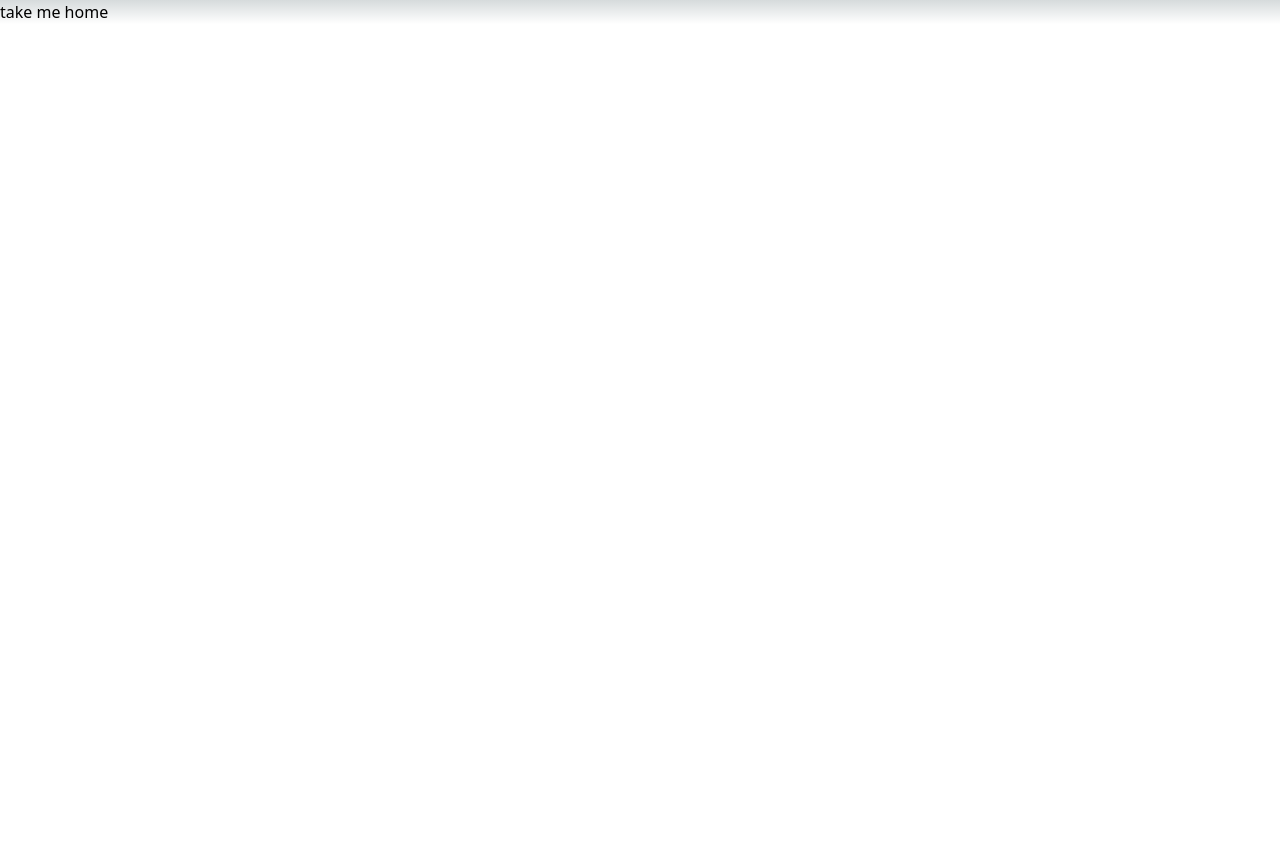
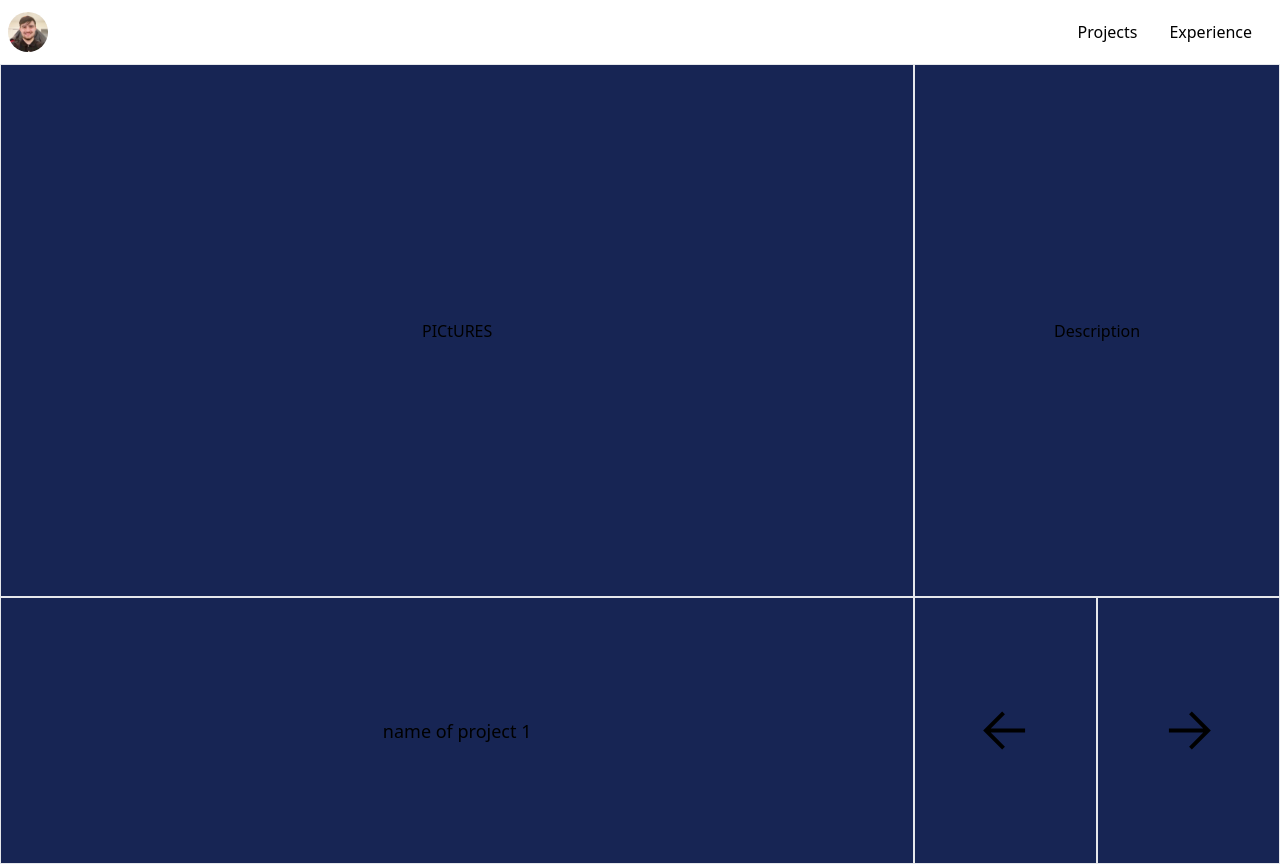
Before and after one commit to trevorichi/portfolio-website, a Next.js app in the folder portfolio/: page /components/Projects in a window 1280 px wide. Before the commit the page ends 800 px from the top, so only its background shows below. Built offline with nearby package versions, Linux system fonts and the light colour scheme.

Commit message:
setup a good grid for my projects

```diff
--- a/portfolio/src/pages/components/Home.tsx
+++ b/portfolio/src/pages/components/Home.tsx
@@ -1,13 +1,11 @@
-import Navbar from "./NavBar";
-import Footer from "./Footer";
-import RotatingGlobe from "./RotatingGlobe";
-import Link from "next/link";
+import Layout from "./Layout";
 
 export default function Home() {
   return (
     <>
-      <Navbar></Navbar>
-      <Footer></Footer>
+      <Layout>
+        <h1>Testing</h1>
+      </Layout>
     </>
   );
 }
--- /dev/null
+++ b/portfolio/src/pages/components/Landing.tsx
@@ -0,0 +1,25 @@
+import Link from "next/link";
+import RotatingGlobe from "./RotatingGlobe";
+
+export default function Landing() {
+  return (
+    <>
+      <div className="hero min-h-screen">
+        <div className="hero-content flex-col md:flex-row-reverse">
+          <RotatingGlobe></RotatingGlobe>
+          <div>
+            <h1 className="text-5xl font-bold">Trevor Santoli</h1>
+            <p className="py-6">
+              Hello! My name is Trevor and I currently a DevOps Engineer who is
+              passionate about technology! Take a step into my world and learn
+              more about me!
+            </p>
+            <Link href="/components/Home" className="btn btn-primary">
+              Get Started
+            </Link>
+          </div>
+        </div>
+      </div>
+    </>
+  );
+}
--- /dev/null
+++ b/portfolio/src/pages/components/Layout.tsx
@@ -0,0 +1,18 @@
+import { Inter } from "next/font/google";
+import Navbar from "./NavBar";
+import Footer from "./Footer";
+
+const inter = Inter({ subsets: ["latin"] });
+
+type LayoutProps = {
+  children: React.ReactNode;
+};
+
+export default function Layout({ children }: LayoutProps) {
+  return (
+    <div>
+      <Navbar />
+      {children}
+    </div>
+  );
+}
--- a/portfolio/src/pages/components/NavBar.tsx
+++ b/portfolio/src/pages/components/NavBar.tsx
@@ -7,15 +7,17 @@ export default function Navbar() {
       <div className="navbar bg-base-100">
         <div className="flex-1">
           <div className="avatar">
-            <div className="w-24 rounded-full">
-              <img src="/headshot.png" alt="me" />
+            <div className="w-10 rounded-full hover:ring-2">
+              <Link href="./Home">
+                <img src="/headshot.png" alt="me" />
+              </Link>
             </div>
           </div>
         </div>
         <div className="flex-none">
           <ul className="menu menu-horizontal px-1">
             <li>
-              <Link href="Projects">Projects</Link>
+              <Link href="./Projects">Projects</Link>
             </li>
             <li>
               <a>Experience</a>
--- a/portfolio/src/pages/components/Projects.tsx
+++ b/portfolio/src/pages/components/Projects.tsx
@@ -1,10 +1,29 @@
-import Link from "next/link";
+import { GrLinkNext } from "react-icons/gr";
+import { GrLinkPrevious } from "react-icons/gr";
+import Layout from "./Layout";
+
 export default function Projects() {
   return (
     <>
-      <h1>
-        <Link href="/components/Home">take me home</Link>
-      </h1>
+      <Layout>
+        <div className="grid grid-cols-7 grid-rows-6 gap-0 bg-blue-950 min-h-screen bg-blue">
+          <div className="col-start-1 col-end-6 row-start-1 row-end-5 flex justify-center items-center border">
+            <h1>PICtURES</h1>
+          </div>
+          <div className="col-start-6 col-end-8 row-start-1 row-end-5 flex justify-center items-center border">
+            <h1>Description</h1>
+          </div>
+          <div className="col-start-1 col-end-6 row-start-5 row-end-7 flex justify-center items-center border">
+            <h2 className="text-lg ">name of project 1</h2>
+          </div>
+          <div className="col-start-6 col-end-7 row-start-5 row-end-7 flex justify-center items-center border">
+            <GrLinkPrevious size={47} />
+          </div>
+          <div className="col-start-7 col-end-8 row-start-5 row-end-7 flex justify-center items-center border">
+            <GrLinkNext size={47} className="text-white fill-current" />
+          </div>
+        </div>
+      </Layout>
     </>
   );
 }
--- a/portfolio/src/pages/index.tsx
+++ b/portfolio/src/pages/index.tsx
@@ -1,30 +1,12 @@
-import Head from "next/head";
-import Image from "next/image";
 import { Inter } from "next/font/google";
-import styles from "@/styles/Home.module.css";
-import Link from "next/link";
-import RotatingGlobe from "./components/RotatingGlobe";
+import Landing from "./components/Landing";
+
 const inter = Inter({ subsets: ["latin"] });
 
-export default function Landing() {
+export default function App() {
   return (
-    <>
-      <div className="hero min-h-screen">
-        <div className="hero-content flex-col md:flex-row-reverse">
-          <RotatingGlobe></RotatingGlobe>
-          <div>
-            <h1 className="text-5xl font-bold">Trevor Santoli</h1>
-            <p className="py-6">
-              Hello! My name is Trevor and I currently a DevOps Engineer who is
-              passionate about technology! Take a step into my world and learn
-              more about me!
-            </p>
-            <Link href="/components/Home" className="btn btn-primary">
-              Get Started
-            </Link>
-          </div>
-        </div>
-      </div>
-    </>
+    <div>
+      <Landing></Landing>
+    </div>
   );
 }
```
Also changed, not shown: 1 other file (tests, documents, lock files or other folders).
